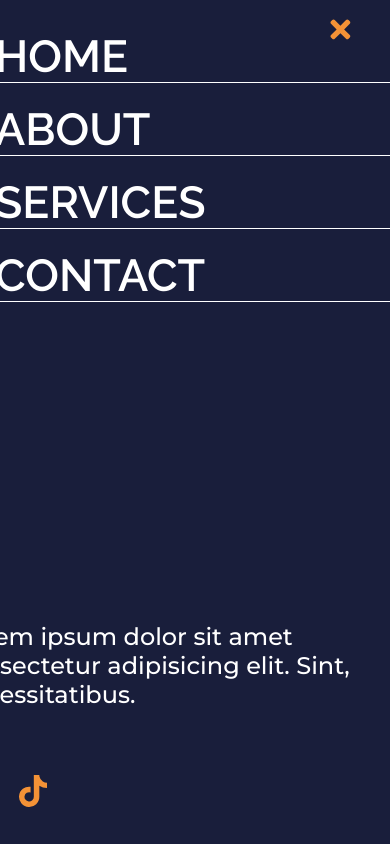
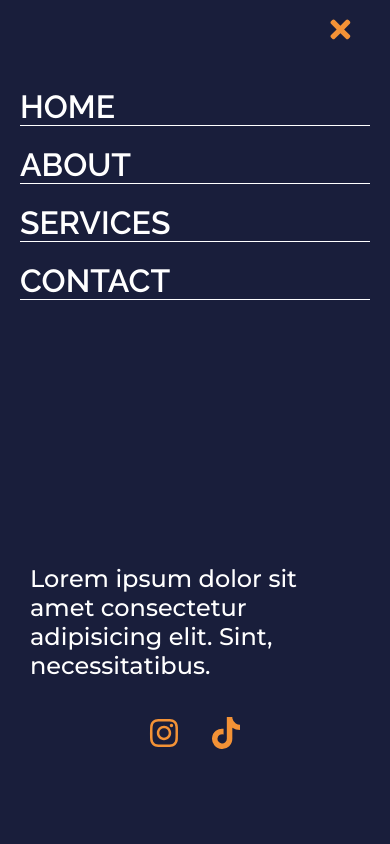
Before and after one commit to inakizarate25/atoj-studio-creativo, a React (Vite) app: page / in a window 390 px wide. Both pictures are taken after a click on the button 340 px from the left and 28 px from the top of the page. Built offline with nearby package versions, Linux system fonts and the light colour scheme.

Commit message:
optimizacion nav

```diff
--- a/src/components/Header/Header.jsx
+++ b/src/components/Header/Header.jsx
@@ -5,44 +5,30 @@ import "./style.css";
 
 function Header() {
 
-
-
 	const navRef = useRef();
 
+	// MOSTRAR Y OCULTAR NAVBAR
 	const showNavbar = () => {
 		navRef.current.classList.toggle(
 			"responsive_nav"
 		);
-    let link = document.querySelector(".link");
-    let link1 = document.querySelector(".link1");
-    let link2 = document.querySelector(".link2");
-    let link3 = document.querySelector(".link3");
+	};
+	const closeNavbar = () => {
+		navRef.current.classList.remove(
+			"responsive_nav"
+			);
+	}
 
-    link.addEventListener("click", () => {
-      navRef.current.classList.remove("responsive_nav");
-    })
-    link1.addEventListener("click", () => {
-      navRef.current.classList.remove("responsive_nav");
-    })
-    link2.addEventListener("click", () => {
-      navRef.current.classList.remove("responsive_nav");
-    })
-    link3.addEventListener("click", () => {
-      navRef.current.classList.remove("responsive_nav");
-    })
-
-
-	};
 
 	return (
 		<header>
 			<Link to={`/`} className="logo">LOGO</Link>
 			<nav ref={navRef}>
 				<div className="div-links">
-				<NavLink to={"/"} className="link links" href="#inicio">HOME</NavLink>
-				<NavLink to={"/about"}className="link1 links" href="#planes">ABOUT</NavLink>
-				<NavLink to={"/servicios"} className="link2 links" href="#blogs">SERVICES</NavLink>
-                <NavLink to={"/contacto"}className="link3 links"href="#blogs">CONTACT</NavLink>
+				<NavLink to={"/"} className="links" href="#inicio" onClick={closeNavbar}>HOME</NavLink>
+				<NavLink to={"/about"}className="links" href="#planes" onClick={closeNavbar}>ABOUT</NavLink>
+				<NavLink to={"/servicios"} className="links" href="#blogs" onClick={closeNavbar}>SERVICES</NavLink>
+                <NavLink to={"/contacto"}className="links"href="#blogs" onClick={closeNavbar}>CONTACT</NavLink>
 				</div>
 
 
--- a/src/components/Header/style.css
+++ b/src/components/Header/style.css
@@ -24,8 +24,6 @@ nav .links {
 	font-weight: 600;
 	text-decoration: none;
 	font-size: 2rem;
-
-
 }
 
 
@@ -34,12 +32,6 @@ nav .links:hover {
 	transition: all 0.6s ;
 
 }
-.active{
-	color: var(--secondaryColor);
-	text-decoration: none;
-	font-weight: 600;
-}
-
 header .nav-btn {
 	padding: 5px;
 	cursor: pointer;
@@ -52,9 +44,6 @@ header .nav-btn {
 	font-size: 1.8rem;
 }
 
-nav{
-	gap: 1.5rem;
-}
 .logo {
 	color: var(--mainColor);
 	font-size: 2rem;
@@ -84,15 +73,10 @@ nav {
 		flex-direction: row;
 		align-items: center;
 		justify-content: center;
-		gap: 30%;
+	    gap: 5rem;
 		background-color: var(--mainColor);
 		transition: .2s;
 		opacity: 0;
-	}
-	@media screen and (max-width: 768px) {
-		nav{
-			flex-wrap: wrap;
-		}
 	}
 	.div-links{
 		flex-direction: column;
@@ -103,7 +87,10 @@ nav {
 		transform: translateY(100vh);
 		opacity: 1;
 		transition:all .3s ;
-	}
+		align-items: center;
+		justify-content: center;
+
+			}
 
 
 	nav .nav-close-btn {
@@ -114,9 +101,6 @@ nav {
 
 	}
 
-	nav .links {
-		font-size: 2.8rem;
-	}
 .redes {
 	color: var(--textColor);
 	font-size: 2rem;
@@ -126,7 +110,7 @@ nav {
 	flex-direction: column;
 	height: 200px;
 }
-.redes span {
+.redes  span {
 	width: 500px;
 	height: 200px;
 	padding: 8px 10px;
@@ -149,3 +133,34 @@ nav {
 	transform: scale(1.2);
 	transition: all .2s;
 }
+
+@media screen and (max-width: 1000px) {
+	nav{
+		flex-wrap: wrap;
+		gap: 100px;
+		padding: 18px 10px;
+		width: 100vw;
+	}
+	.div-links {
+		width: 100%;
+	}
+	nav .links{
+		width: 350px;
+	}
+	.redes {
+		width: 100%;
+		display: flex;
+		flex-direction: column;
+		align-items: center;
+		justify-content: center;
+	}
+	.redes span {
+		width:350px;
+	}
+	nav {
+		align-items: center;
+		justify-content: center;
+		width: 100%;
+	}
+
+}
```
